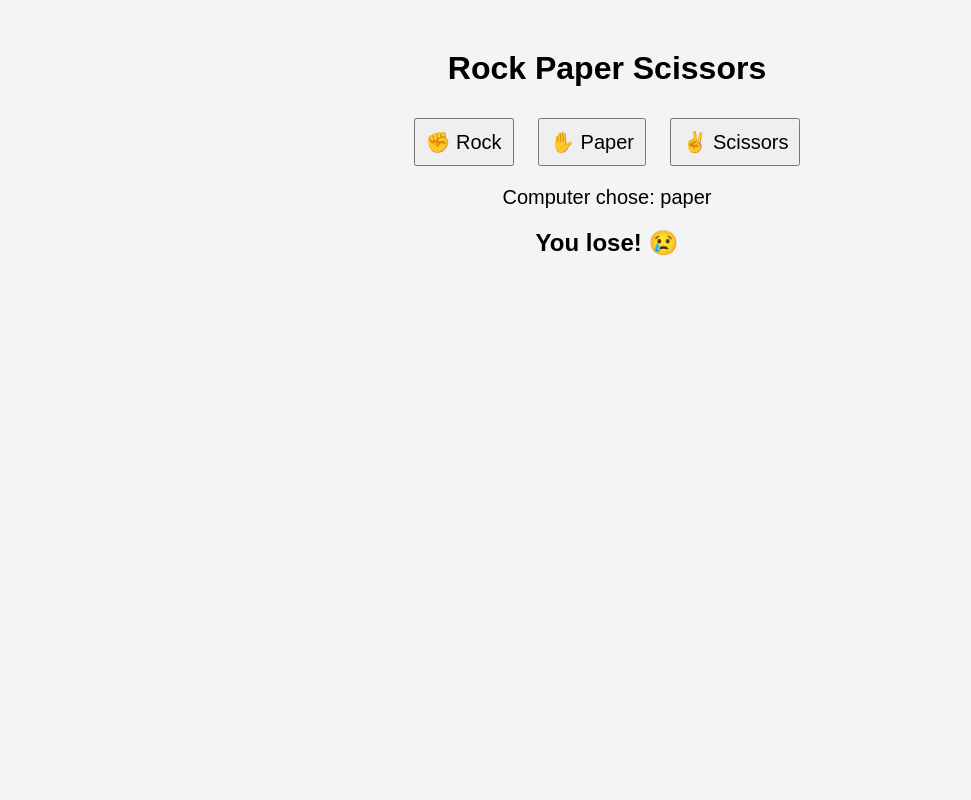
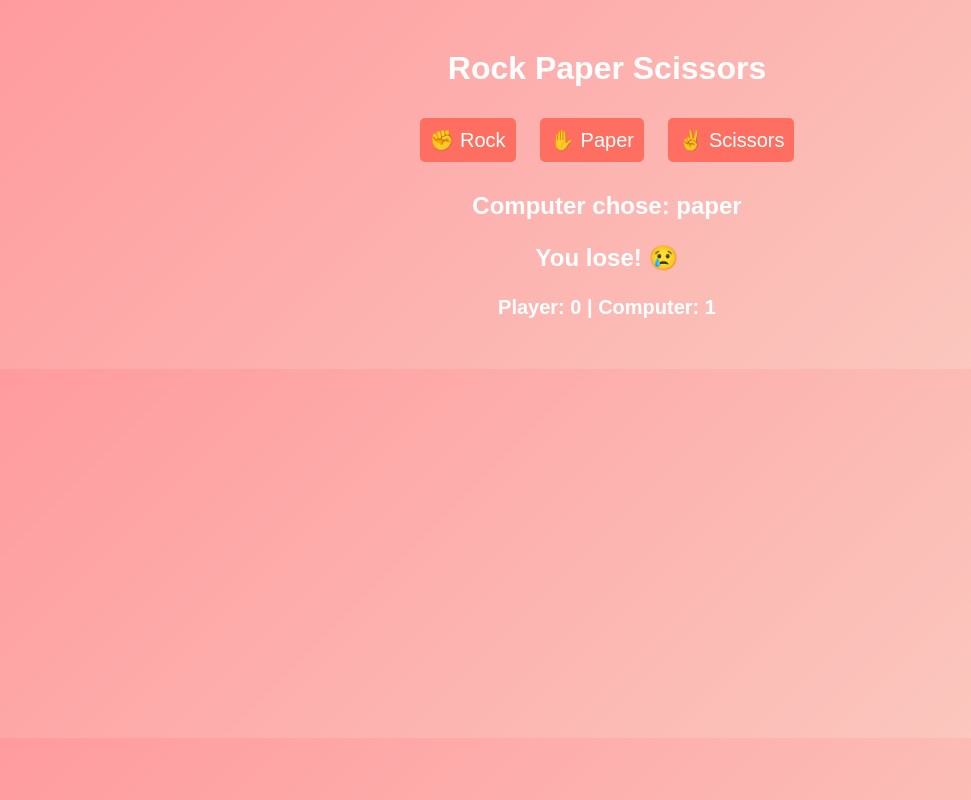
Before and after one commit to dlmzexi/Rock-Paper-and-Scissors, a plain HTML site: page index.html in a window 1280 px wide. Both pictures are taken after a click on the button "✊ Rock". Shown: the whole page, without its empty margins (33-1004 px from the left). Drawn offline with Linux system fonts and the light colour scheme.

Commit message:
Update index.html

```diff
--- a/index.html
+++ b/index.html
@@ -8,23 +8,31 @@
         body {
             font-family: Arial, sans-serif;
             text-align: center;
-            background-color: #f4f4f4;
+            background: linear-gradient(135deg, #ff9a9e, #fad0c4);
             margin: 50px;
+            color: #fff;
         }
         .choices button {
             font-size: 20px;
             padding: 10px;
             margin: 10px;
             cursor: pointer;
+            border: none;
+            border-radius: 5px;
+            background: #ff6f61;
+            color: white;
+            transition: 0.3s;
         }
-        #result {
+        .choices button:hover {
+            background: #ff3b3b;
+        }
+        #result, #computer-choice, #scoreboard {
             font-size: 24px;
             margin-top: 20px;
             font-weight: bold;
         }
-        #computer-choice {
+        #scoreboard {
             font-size: 20px;
-            margin-top: 10px;
         }
     </style>
 </head>
@@ -37,8 +45,12 @@
     </div>
     <p id="computer-choice"></p>
     <p id="result"></p>
+    <p id="scoreboard">Player: 0 | Computer: 0</p>
 
     <script>
+        let playerScore = 0;
+        let computerScore = 0;
+
         function playGame(userChoice) {
             const choices = ['rock', 'paper', 'scissors'];
             const computerChoice = choices[Math.floor(Math.random() * 3)];
@@ -52,12 +64,24 @@
                 (userChoice === 'scissors' && computerChoice === 'paper')
             ) {
                 result = "You win! 🎉";
+                playerScore++;
             } else {
                 result = "You lose! 😢";
+                computerScore++;
             }
 
             document.getElementById('computer-choice').textContent = `Computer chose: ${computerChoice}`;
             document.getElementById('result').textContent = result;
+            document.getElementById('scoreboard').textContent = `Player: ${playerScore} | Computer: ${computerScore}`;
+
+            if (playerScore === 5 || computerScore === 5) {
+                setTimeout(() => {
+                    alert(playerScore === 5 ? 'Congratulations! You won the game! 🎉' : 'Game Over! Computer wins! 😢');
+                    playerScore = 0;
+                    computerScore = 0;
+                    document.getElementById('scoreboard').textContent = `Player: 0 | Computer: 0`;
+                }, 100);
+            }
         }
     </script>
 </body>
```
